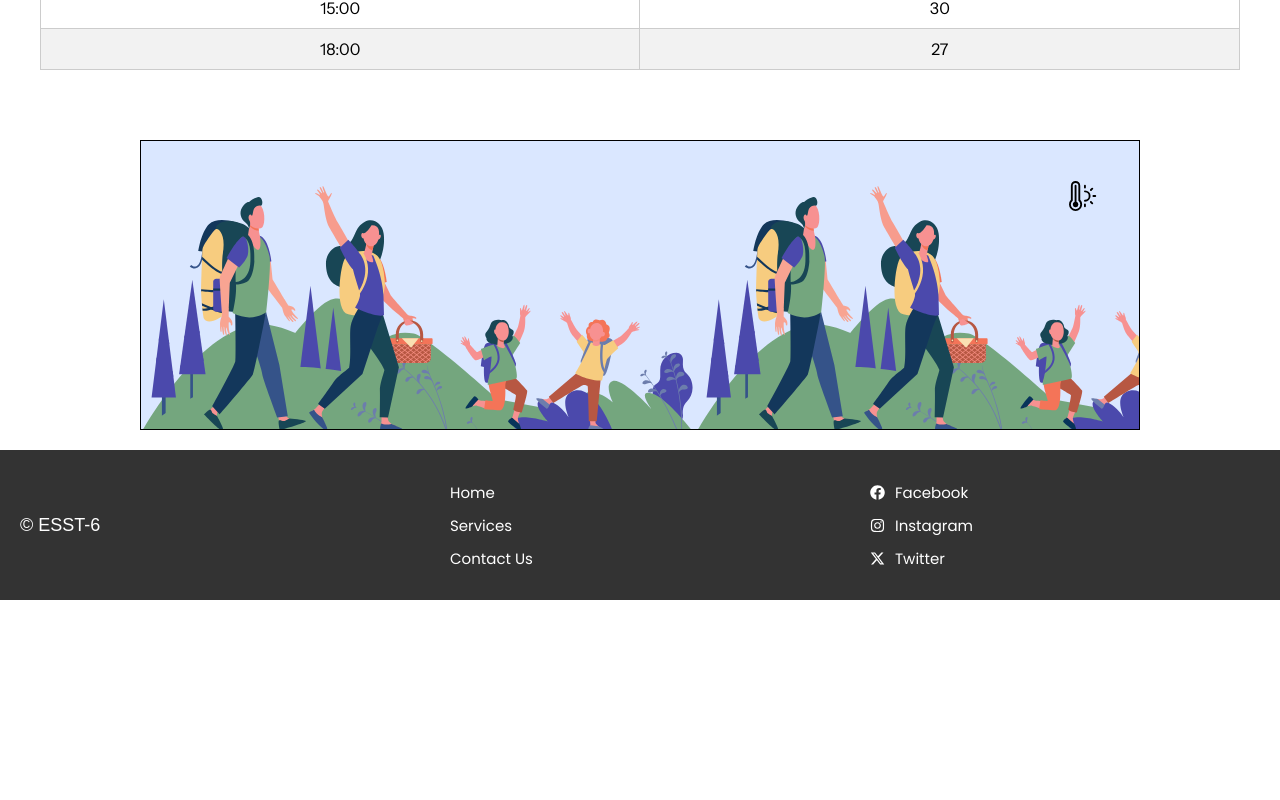
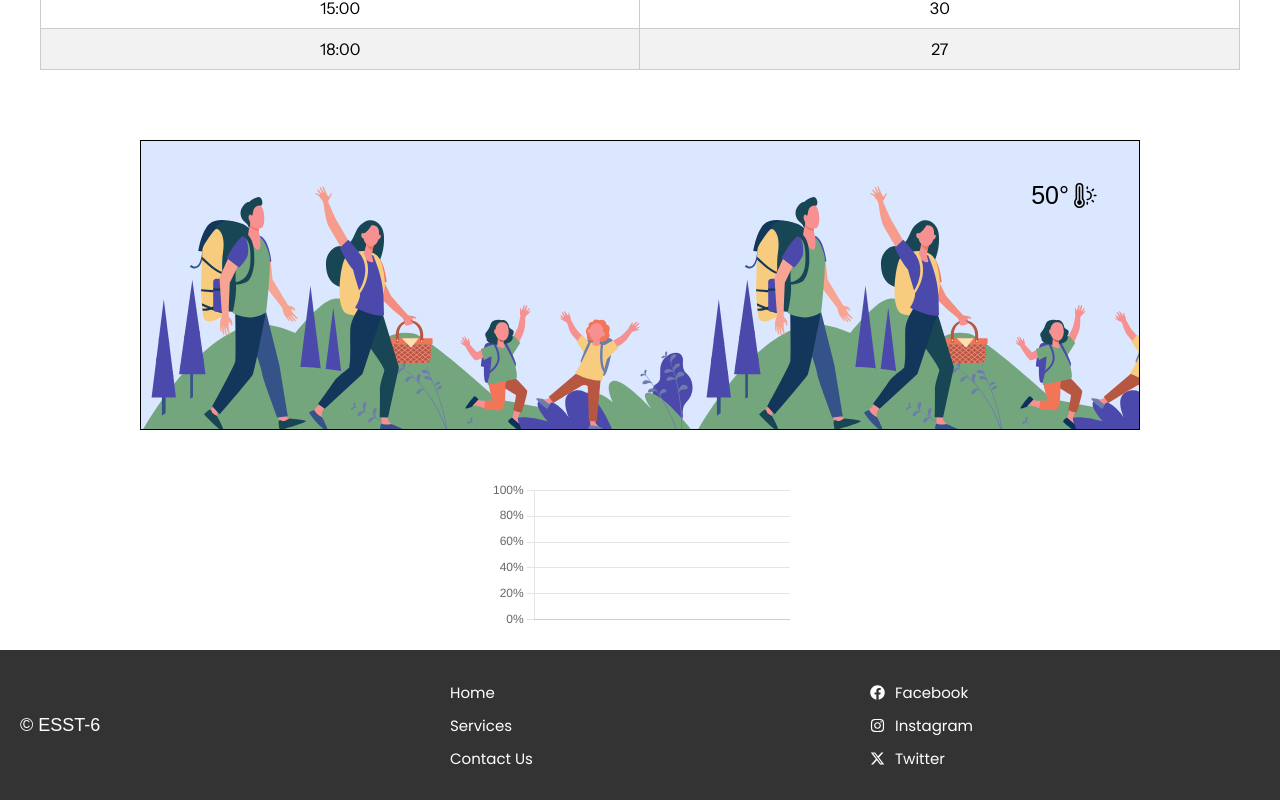
Before and after one commit to Mr-DashginAbdulla/esst, a React (Create React App) app: page /dashboard in a window 1280 px wide. Shown: the part 469-1269 px from the top of the page. Before the commit the page ends 1069 px from the top, so only its background shows below. Built offline with nearby package versions, Linux system fonts and the light colour scheme; no server answers; a web font is replaced by a local one.

Commit message:
add linechart

```diff
--- a/src/Pages/Dashboard/Dashboard.scss
+++ b/src/Pages/Dashboard/Dashboard.scss
@@ -59,14 +59,6 @@
         justify-content: center;
 
 
-
-        .temperature{
-            border: 1px solid #000;
-            padding: 10px;
-            max-width: 100px;
-
-        }
-
         .moisture{
             border: 1px solid #000;
             background-image: url("./people.svg");
@@ -78,10 +70,21 @@
 
             div{
                 position: absolute;
-                font-size: 30px;
+                font-family: $main-font;
+                font-size: 25px;
                 top: 40px;
                 right: 40px;
+                color: #000;
+                display: flex;
+                justify-content: center;
+                align-items: center;
+                gap: 5px;
             }
+        }
+
+        .chart{
+          align-self: center;
+          justify-content: center;
         }
     }
 }
--- a/src/Pages/Dashboard/Dashboard.tsx
+++ b/src/Pages/Dashboard/Dashboard.tsx
@@ -1,7 +1,7 @@
 import "./Dashboard.scss"
 import {useState} from "react";
-import People from "./people.svg"
 import { BsThermometerSun } from "react-icons/bs";
+import { LineChart } from "./LineChart";
 
 
 export const Dashboard = () =>{
@@ -68,7 +68,11 @@ export const Dashboard = () =>{
                 </div>
 
                 <div className="moisture">
-                    <div><BsThermometerSun /></div>
+                    <div> <span>50°</span><BsThermometerSun /></div>
+                </div>
+
+                <div className="chart">
+                    <LineChart />
                 </div>
             </div>
         </div>
--- /dev/null
+++ b/src/Pages/Dashboard/LineChart.scss
@@ -0,0 +1,5 @@
+.chart-section{
+    width: 1000px;
+    height: 300px;
+    color: black;
+}
--- /dev/null
+++ b/src/Pages/Dashboard/LineChart.tsx
@@ -0,0 +1,95 @@
+import React, { useEffect, useState } from "react";
+import { Line } from "react-chartjs-2";
+import {
+    Chart as ChartJS,
+    LineElement,
+    CategoryScale,
+    LinearScale,
+    PointElement,
+    ChartOptions,
+    ChartData,
+    LegendOptions
+} from "chart.js";
+import axios from "axios";
+
+ChartJS.register(
+    LineElement,
+    CategoryScale,
+    LinearScale,
+    PointElement
+);
+
+interface HumidityData {
+    timestamp: string;
+    value: number;
+}
+
+export const LineChart: React.FC = () => {
+    const [chartData, setChartData] = useState<ChartData<"line">>({
+        labels: [],
+        datasets: [{
+            data: [],
+            backgroundColor: 'transparent',
+            borderColor: '#064e3b',
+            pointBorderColor: 'transparent',
+            pointBorderWidth: 4,
+            tension: 0.4
+        }]
+    });
+
+    useEffect(() => {
+        const fetchData = async () => {
+            try {
+                const result = await axios.get<HumidityData[]>('http://localhost:3001/humidity');
+                const data = result.data;
+                setChartData({
+                    labels: data.map(d => new Date(d.timestamp).toLocaleTimeString()),
+                    datasets: [{
+                        data: data.map(d => d.value),
+                        backgroundColor: 'transparent',
+                        borderColor: '#064e3b',
+                        pointBorderColor: 'transparent',
+                        pointBorderWidth: 4,
+                        tension: 0.4
+                    }]
+                });
+            } catch (error) {
+                console.error("Error fetching data: ", error);
+            }
+        };
+
+        fetchData();
+        const interval = setInterval(fetchData, 1000);
+
+        return () => clearInterval(interval);
+    }, []);
+
+    const options: ChartOptions<"line"> = {
+        plugins: {
+            legend: {
+                display: false
+            } as LegendOptions<"line">
+        },
+        scales: {
+            x: {
+                grid: {
+                    display: true
+                }
+            },
+            y: {
+                min: 0,
+                max: 100,
+                ticks: {
+                    stepSize: 10,
+                    callback: (value: number | string) => value + '%'
+                }
+            }
+        }
+    };
+
+    return (
+        <div className="chart-section">
+            <Line data={chartData} options={options} />
+        </div>
+    );
+};
--- a/src/Pages/Header/Header.tsx
+++ b/src/Pages/Header/Header.tsx
@@ -1,19 +1,18 @@
 import React, { useState } from "react";
 import { Link, useLocation } from "react-router-dom";
 import "./Header.scss";
-import {FaBars, FaRegUser, FaTimes} from "react-icons/fa";
+import { FaBars, FaRegUser, FaTimes } from "react-icons/fa";
 import CustomDropdown from "./Dropdown";
 
-export const Header  = () => {
-
+export const Header = () => {
     const location = useLocation();
     const [activeMenu, setActiveMenu] = useState<string>(location.pathname);
+    const [isOpen, setIsOpen] = useState(false);
+    const [isLoggedIn, setIsLoggedIn] = useState(true);
 
     const handleMenuClick = (path: string) => {
         setActiveMenu(path);
     };
-
-    const [isOpen, setIsOpen] = useState(false);
 
     const toggleMenu = () => {
         setIsOpen(!isOpen);
@@ -26,8 +25,6 @@ export const Header  = () => {
         }
     };
 
-    const [isLoggedIn, setIsLoggedIn] = useState(false);
-
     return (
         <section className="header">
             <div className="upHead">
@@ -37,21 +34,24 @@ export const Header  = () => {
                     <div className="dropdown-content">
                         <Link
                             to={isLoggedIn ? "/profile" : "/login"}
-                            onClick={() => handleMenuClick("/profile")}
-                            className={activeMenu === "/profile" ? "active" : ""}>
+                            onClick={() => handleMenuClick(isLoggedIn ? "/profile" : "/login")}
+                            className={activeMenu === "/profile" || activeMenu === "/login" ? "active" : ""}
+                        >
                             {isLoggedIn ? "Profile" : "Login"}
                         </Link>
                         <Link
-                            to="/dashboard"
-                            onClick={() => handleMenuClick("/dashboard")}
-                            className={activeMenu === "/dashboard" ? "active" : ""}
+                            to={isLoggedIn ? "/dashboard" : "#"}
+                            onClick={() => isLoggedIn && handleMenuClick("/dashboard")}
+                            className={isLoggedIn ? (activeMenu === "/dashboard" ? "active" : "") : "disabled"}
                         >
                             Dashboard
                         </Link>
-
                         <Link
                             to="/"
-                            onClick={() => handleMenuClick("/logout")}
+                            onClick={() => {
+                                setIsLoggedIn(false);
+                                handleMenuClick("/logout");
+                            }}
                             className={activeMenu === "/logout" ? "active" : ""}
                         >
                             Logout
@@ -60,7 +60,6 @@ export const Header  = () => {
                 </div>
             </div>
             <div className="navHead">
-                {/*<SlideMenu/>*/}
                 <div className="desktopMenu">
                     <Link
                         to="/"
@@ -83,9 +82,8 @@ export const Header  = () => {
                     >
                         Contact Us
                     </Link>
-
                 </div>
-                <div >
+                <div>
                     <div id="menu-overlay" className={`menu-overlay ${isOpen ? 'open' : ''}`} onClick={closeMenu}></div>
                     <div className="burger-menu" onClick={toggleMenu}>
                         {isOpen ? <FaTimes/> : <FaBars/>}
```
Also changed, not shown: package.json (+12 -1 lines), 1 other file (tests, documents, lock files or other folders).
